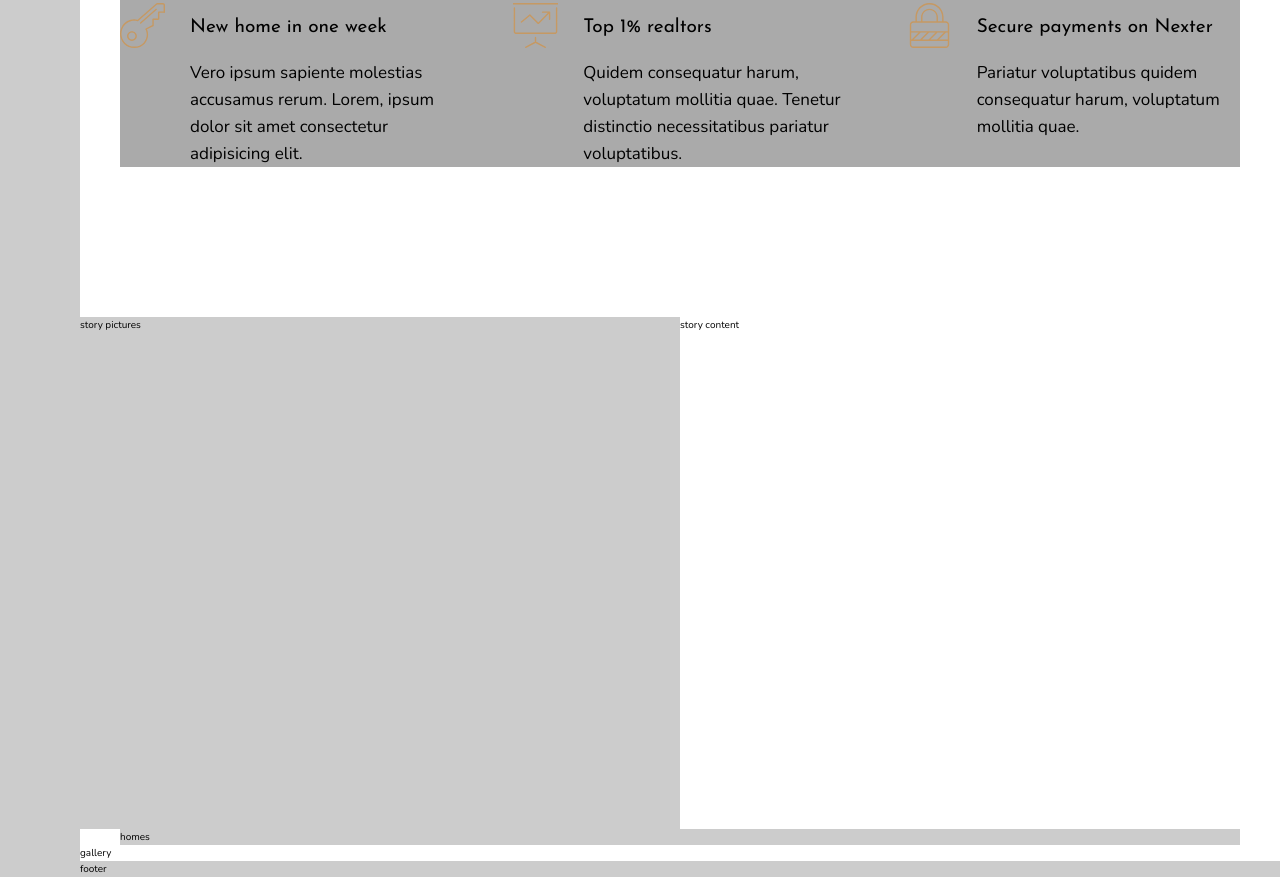
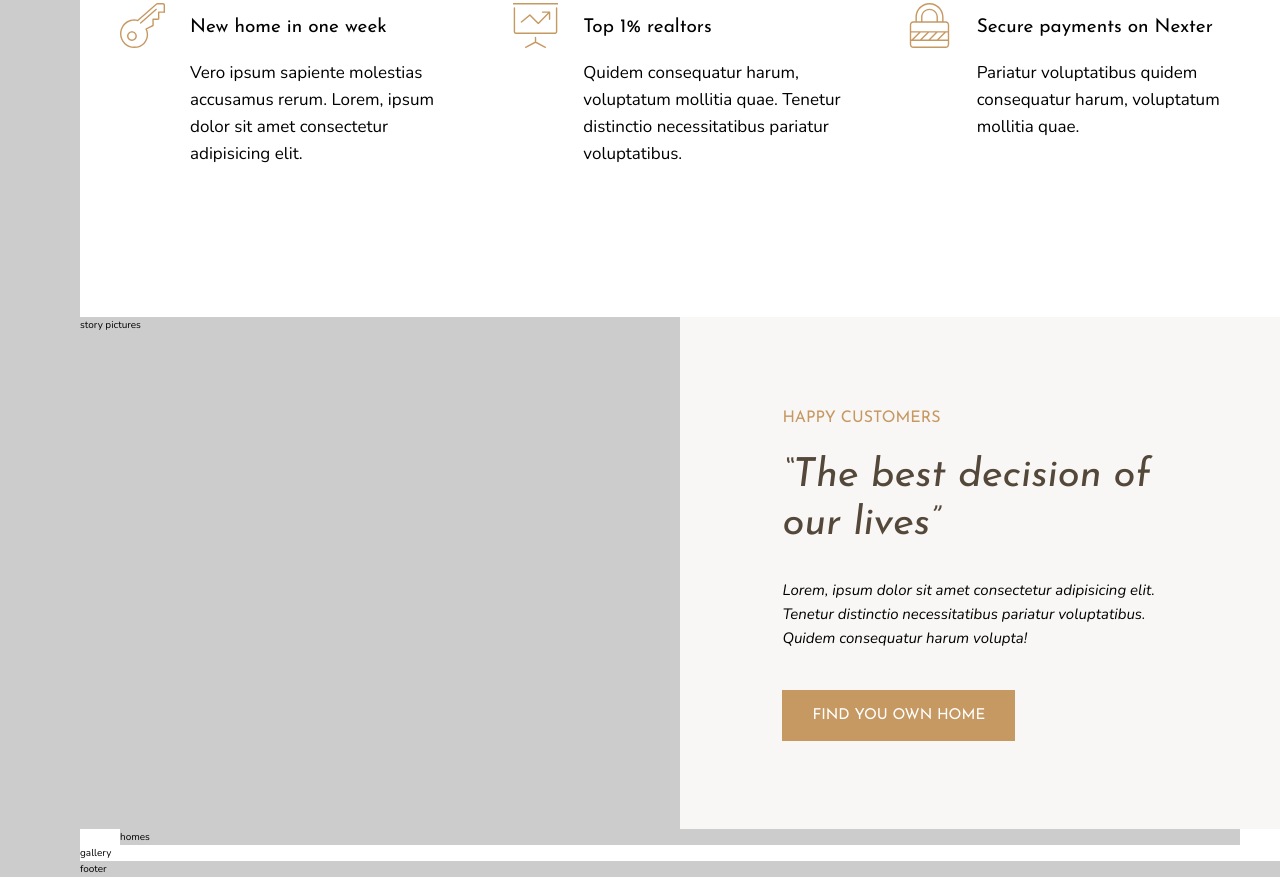
Before and after one commit to gogolab/nexter, a website: page index.html in a window 1280 px wide. Shown: the part 991-1868 px from the top of the page. Drawn offline with nearby package versions, Linux system fonts and the light colour scheme.

Commit message:
added story section text

```diff
--- a/index.html
+++ b/index.html
@@ -102,7 +102,17 @@
     </div>
 
     <div class="story__content">
-        story content
+        <h3 class="heading-3 mb-sm">
+            Happy customers
+        </h3>
+        <h2 class="heading-2 heading-2--dark mb-md">
+            &ldquo;The best decision of our lives&rdquo;
+        </h2>
+        <p class="story__text">
+            Lorem, ipsum dolor sit amet consectetur adipisicing elit. Tenetur distinctio necessitatibus pariatur voluptatibus. Quidem
+            consequatur harum volupta!
+        </p>
+        <button class="btn">Find you own home</button>
     </div>
 
     <section class="homes">
--- a/sass/_features.scss
+++ b/sass/_features.scss
@@ -7,9 +7,6 @@
     grid-template-columns: repeat(auto-fit, minmax(25rem, 1fr));
     grid-gap: 6rem;
     align-items: start;
-
-    //proto
-    background-color: #aaa;
 }
 
 .feature {
--- a/sass/_story.scss
+++ b/sass/_story.scss
@@ -1,9 +1,24 @@
 .story {
     &__pictures {
+        background-color: $color-primary;
         grid-column: full-start / col-end 4;
     }
 
     &__content {
+        background-color: $color-grey-light-1;
+        padding: 6rem 8vw;
+
         grid-column: col-start 5 / full-end;
+
+        display: flex;
+        flex-direction: column;
+        justify-content: center;
+        align-items: flex-start;
+    }
+
+    &__text {
+        font-size: 1.5rem;
+        font-style: italic;
+        margin-bottom: 4rem;
     }
 }
--- a/sass/_typography.scss
+++ b/sass/_typography.scss
@@ -9,10 +9,26 @@
 
 .heading-2 {
     @extend %heading;
+
+    font-size: 4rem;
+    line-height: 1.2;
+    font-style: italic;
+
+    &--light {
+        color: $color-grey-light-1;
+    }
+
+    &--dark {
+        color: $color-grey-dark-1;
+    }
 }
 
 .heading-3 {
     @extend %heading;
+
+    font-size: 1.6rem;
+    color: $color-primary;
+    text-transform: uppercase;
 }
 
 .heading-4 {
@@ -28,3 +44,33 @@
         color: $color-grey-dark-1;
     }
 }
+
+.btn {
+    background-color: $color-primary;
+    color: #fff;
+    border: none;
+    border-radius: 0;
+    font-family: $font-display;
+    font-size: 1.5rem;
+    text-transform: uppercase;
+    padding: 1.8rem 3rem;
+    cursor: pointer;
+    transition: 0.2s;
+
+    &:hover {
+        background-color: $color-primary-dark;
+    }
+}
+
+.mb-sm {
+    margin-bottom: 2rem;
+}
+.mb-md {
+    margin-bottom: 3rem;
+}
+.mb-lg {
+    margin-bottom: 4rem;
+}
+.mb-hg {
+    margin-bottom: 8rem;
+}
```
Also changed, not shown: css/style.css.
